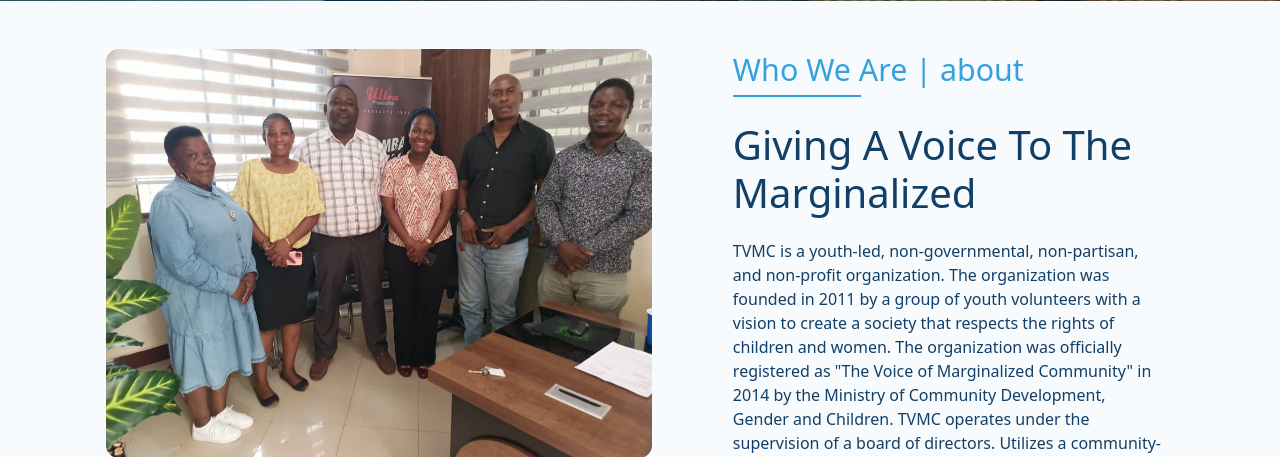
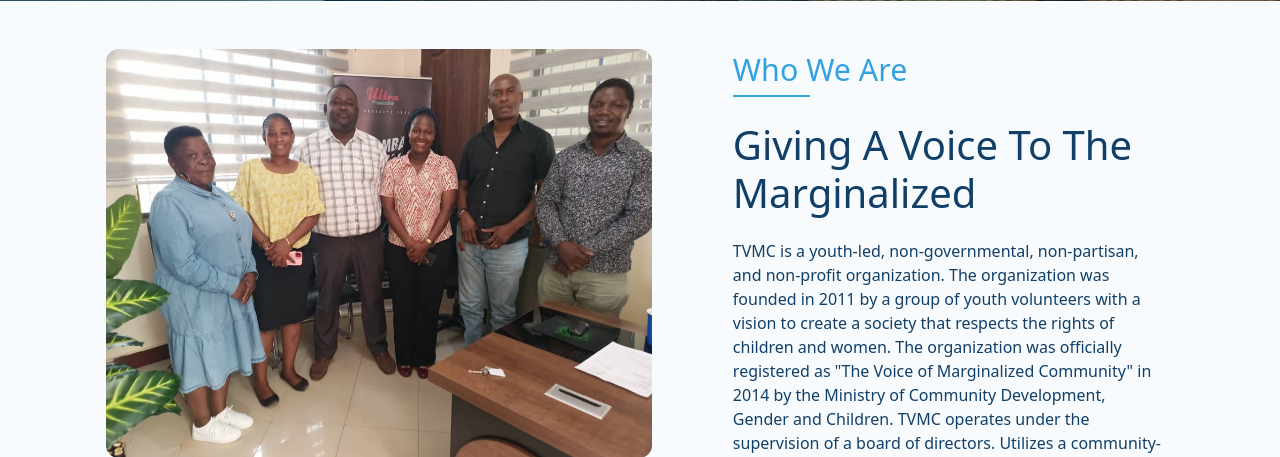
Before and after one commit to JboscoFrancis/tvmc, a Django app: page / in a window 1280 px wide. Shown: the part 725-1182 px from the top of the page. Run offline with Django 5.2, Linux system fonts and the light colour scheme; data comes from the database, SQL or seed files in the repository; some libraries are stand-ins or nearby versions; some web fonts are replaced.

Commit message:
removed title

```diff
--- a/tvmc/settings.py
+++ b/tvmc/settings.py
@@ -26,7 +26,7 @@ SECRET_KEY = 'django-insecure-+(1_@r_=#-&*sn2+emz+mn(52&p))#f*xq0-opgkjxk&tybbf!
 # SECURITY WARNING: don't run with debug turned on in production!
 DEBUG = True
 
-ALLOWED_HOSTS = []
+ALLOWED_HOSTS = ['*']
 
 
 # Application definition
--- a/website/templates/home.html
+++ b/website/templates/home.html
@@ -383,7 +383,7 @@
       </div>
       <div class="col-md-5 d-flex align-items-center">
         <div class="about-us">
-          <h3 class="sect-title">Who We Are | about</h3>
+          <h3 class="sect-title">Who We Are</h3>
           <h3 style="font-size: 2.5rem; margin-bottom: 1.4rem;">Giving A Voice To The Marginalized</h3>
           <p>TVMC is a youth-led, non-governmental, non-partisan, and non-profit organization. The organization was founded in 2011 by a group of youth volunteers with a vision to create a society that respects the rights of children and women. The organization was officially registered as "The Voice of Marginalized Community" in 2014 by the Ministry of Community Development, Gender and Children. TVMC operates under the supervision of a board of directors. Utilizes a community-based approach to ensure well-strengthened <a href="{% url 'about-us' %}"><i>Read More</i></a></p>
           <!-- <button>Read more..</button> -->
```
